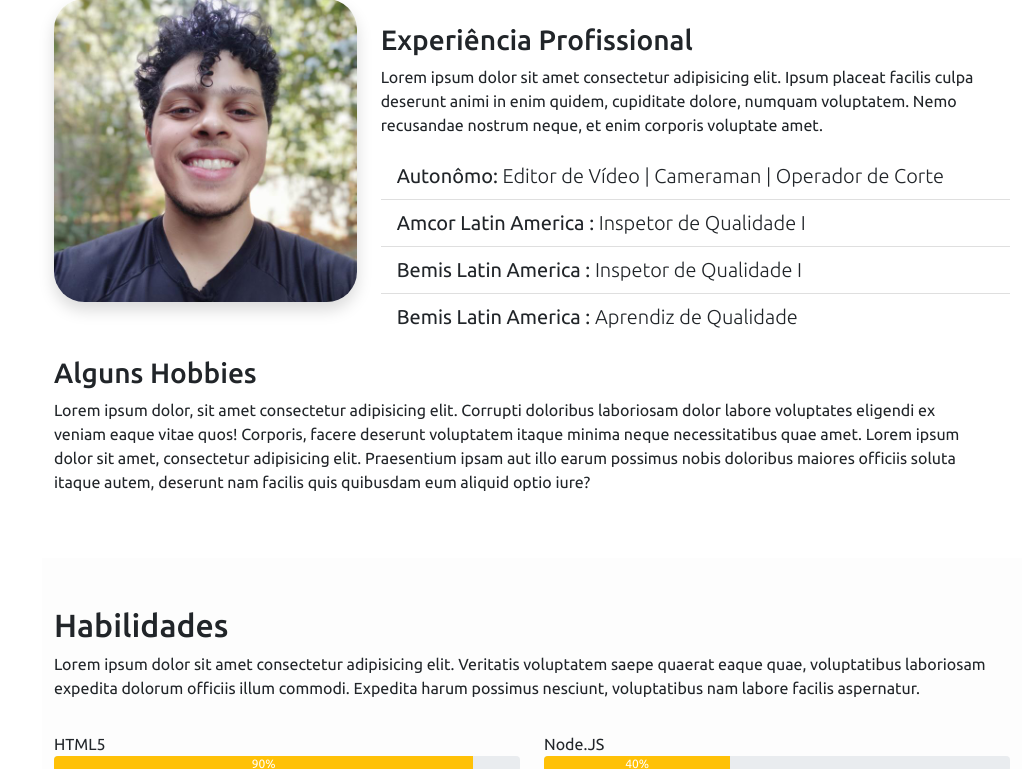
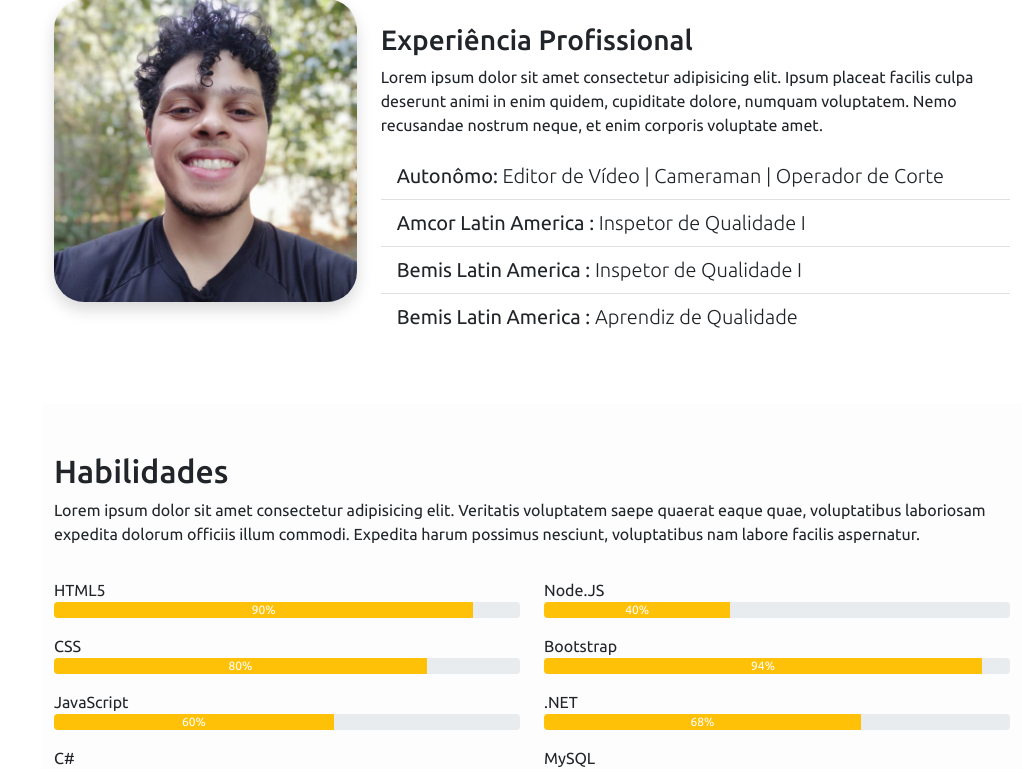
Before and after one commit to luquita78/new_portfolio, a Flask app: page / in a window 1280 px wide. Shown: the part 1095-1864 px from the top of the page, without its empty margins (258-1280 px from the left). Run offline with Flask 2, Linux system fonts and the light colour scheme; some libraries are stand-ins or nearby versions.

Commit message:
animação

```diff
--- a/templates/index.html
+++ b/templates/index.html
@@ -71,7 +71,7 @@
 
       <section class="container mt-5" id="sobre">
         <div class="row w-100">
-          <div class="col-md-12" data-anime="down">
+          <div class="col-md-12" data-anime="right">
             <h2 class="pt-3">Sobre mim</h2>
             <p>
               Lorem ipsum dolor sit amet consectetur adipisicing elit.
@@ -123,17 +123,7 @@
 
           </div>
         </div>
-        <div class="row w-100" data-anime="left">
-          <h3>Alguns Hobbies</h3>
-          <p>Lorem ipsum dolor, sit amet consectetur adipisicing elit.
-            Corrupti doloribus laboriosam dolor labore voluptates eligendi
-            ex veniam eaque vitae quos! Corporis,
-            facere deserunt voluptatem itaque minima neque necessitatibus quae amet.
-            Lorem ipsum dolor sit amet, consectetur adipisicing elit.
-            Praesentium ipsam aut illo earum possimus nobis doloribus
-            maiores officiis soluta
-            itaque autem, deserunt nam facilis quis quibusdam eum aliquid optio iure?</p>
-        </div>
+
       </section>
 
 
```
